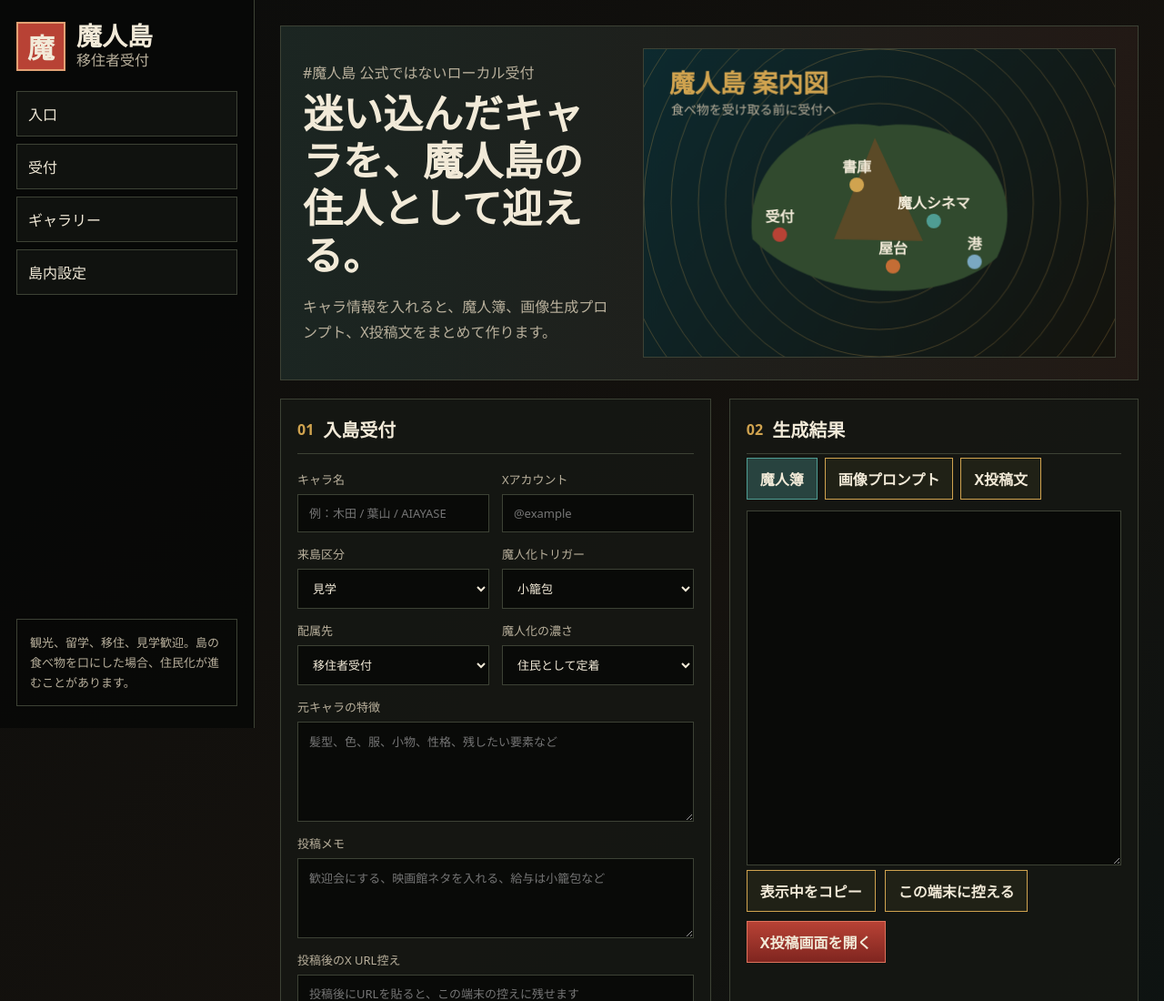
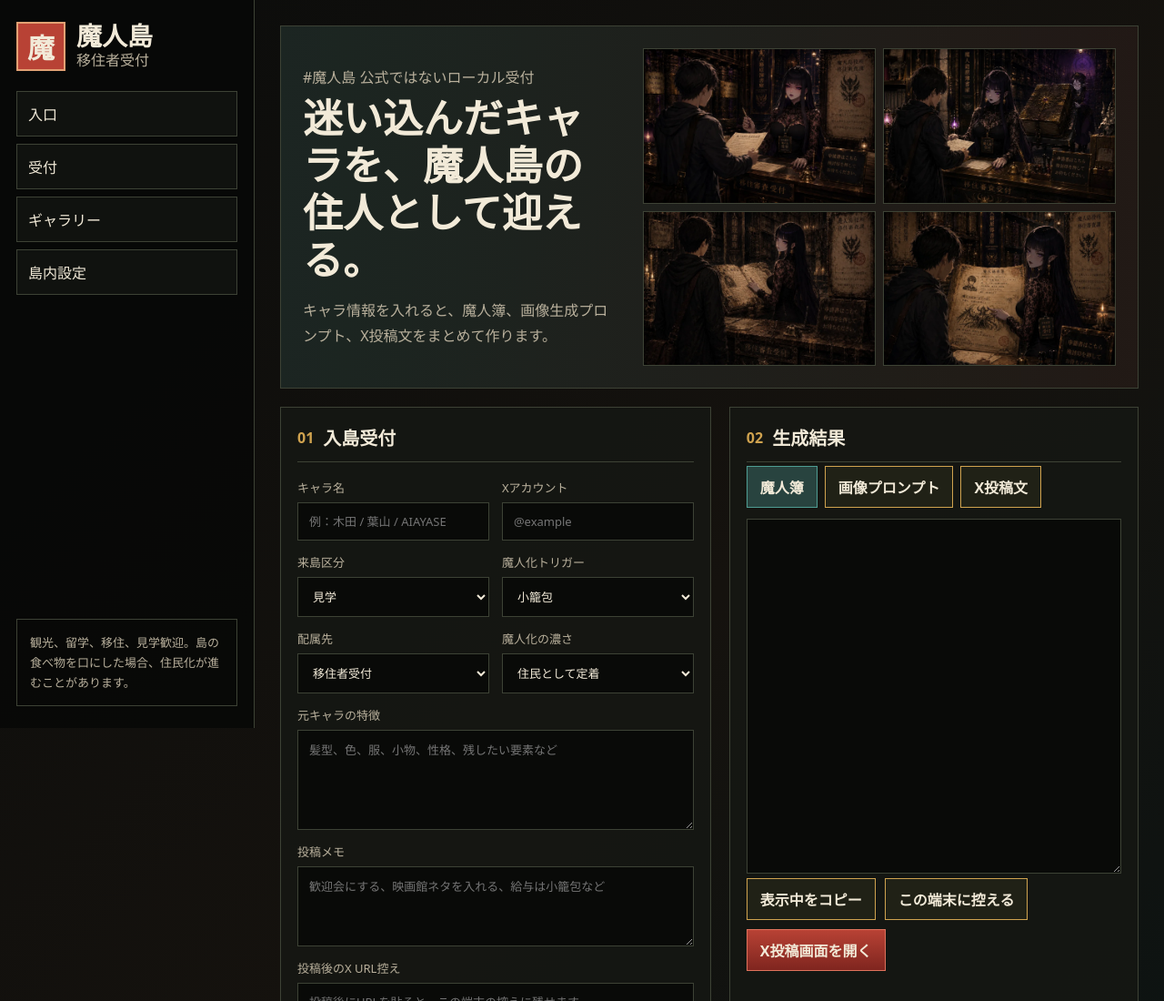
Before and after one commit to hideosuzuki2024fx-blip/majin-island-reception, a website: page public/reception.html in a window 1280 px wide. Shown: the top 1100 px of the page at 91% size. Drawn offline with Linux system fonts and the light colour scheme.

Commit message:
Add reception ledger images

```diff
--- a/public/app.js
+++ b/public/app.js
@@ -165,6 +165,7 @@ function escapeHtml(value) {
 
 function drawMap() {
   const canvas = document.getElementById('islandMap');
+  if (!canvas) return;
   const ctx = canvas.getContext('2d');
   ctx.clearRect(0, 0, canvas.width, canvas.height);
   const grd = ctx.createLinearGradient(0, 0, canvas.width, canvas.height);
--- a/public/reception.html
+++ b/public/reception.html
@@ -34,7 +34,12 @@
             <h1>迷い込んだキャラを、魔人島の住人として迎える。</h1>
             <p>キャラ情報を入れると、魔人簿、画像生成プロンプト、X投稿文をまとめて作ります。</p>
           </div>
-          <canvas id="islandMap" width="520" height="340" aria-label="魔人島案内図"></canvas>
+          <div class="reception-gallery" aria-label="魔人島の移住者受付">
+            <img src="./assets/reception-ledger-1.webp" alt="魔人島の移住審査受付">
+            <img src="./assets/reception-ledger-2.webp" alt="魔人簿の書庫">
+            <img src="./assets/reception-ledger-3.webp" alt="魔人簿に記される姿">
+            <img src="./assets/reception-ledger-4.webp" alt="魔人島の登録記録">
+          </div>
         </section>
 
         <section class="workbench" id="reception">
--- a/public/styles.css
+++ b/public/styles.css
@@ -444,6 +444,21 @@ h1 {
   background: #08100f;
 }
 
+.reception-gallery {
+  display: grid;
+  grid-template-columns: repeat(2, minmax(0, 1fr));
+  gap: 8px;
+}
+
+.reception-gallery img {
+  width: 100%;
+  aspect-ratio: 3 / 2;
+  display: block;
+  object-fit: cover;
+  border: 1px solid var(--line);
+  background: #080908;
+}
+
 .workbench {
   display: grid;
   grid-template-columns: minmax(420px, 1fr) minmax(420px, 0.95fr);
@@ -683,6 +698,10 @@ label {
     padding: 14px;
   }
 
+  .reception-gallery {
+    grid-template-columns: 1fr;
+  }
+
   .form {
     grid-template-columns: 1fr;
   }
```
Also changed, not shown: public/assets/reception-ledger-1.webp (added), public/assets/reception-ledger-2.webp (added), public/assets/reception-ledger-3.webp (added), public/assets/reception-ledger-4.webp (added).
